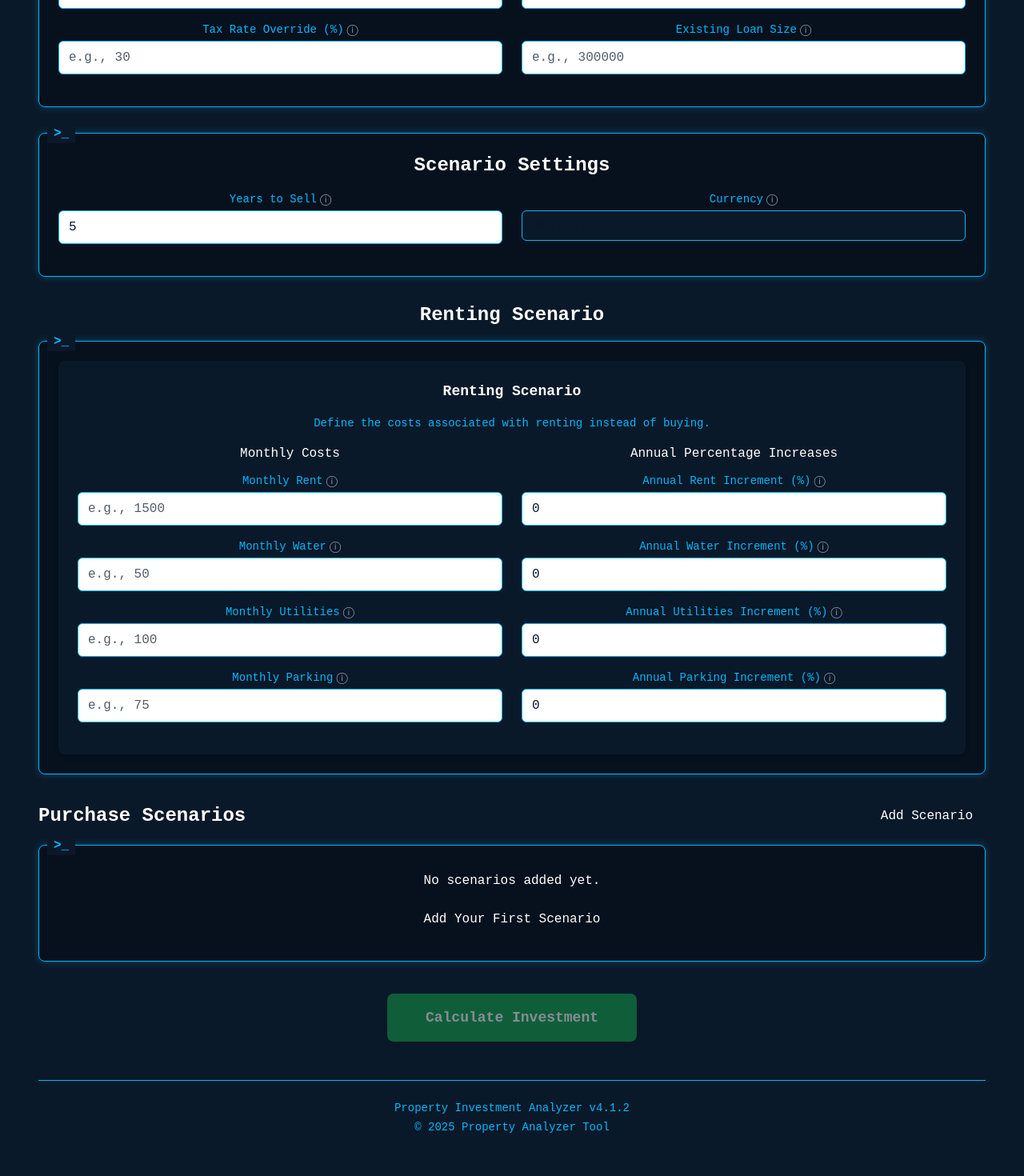
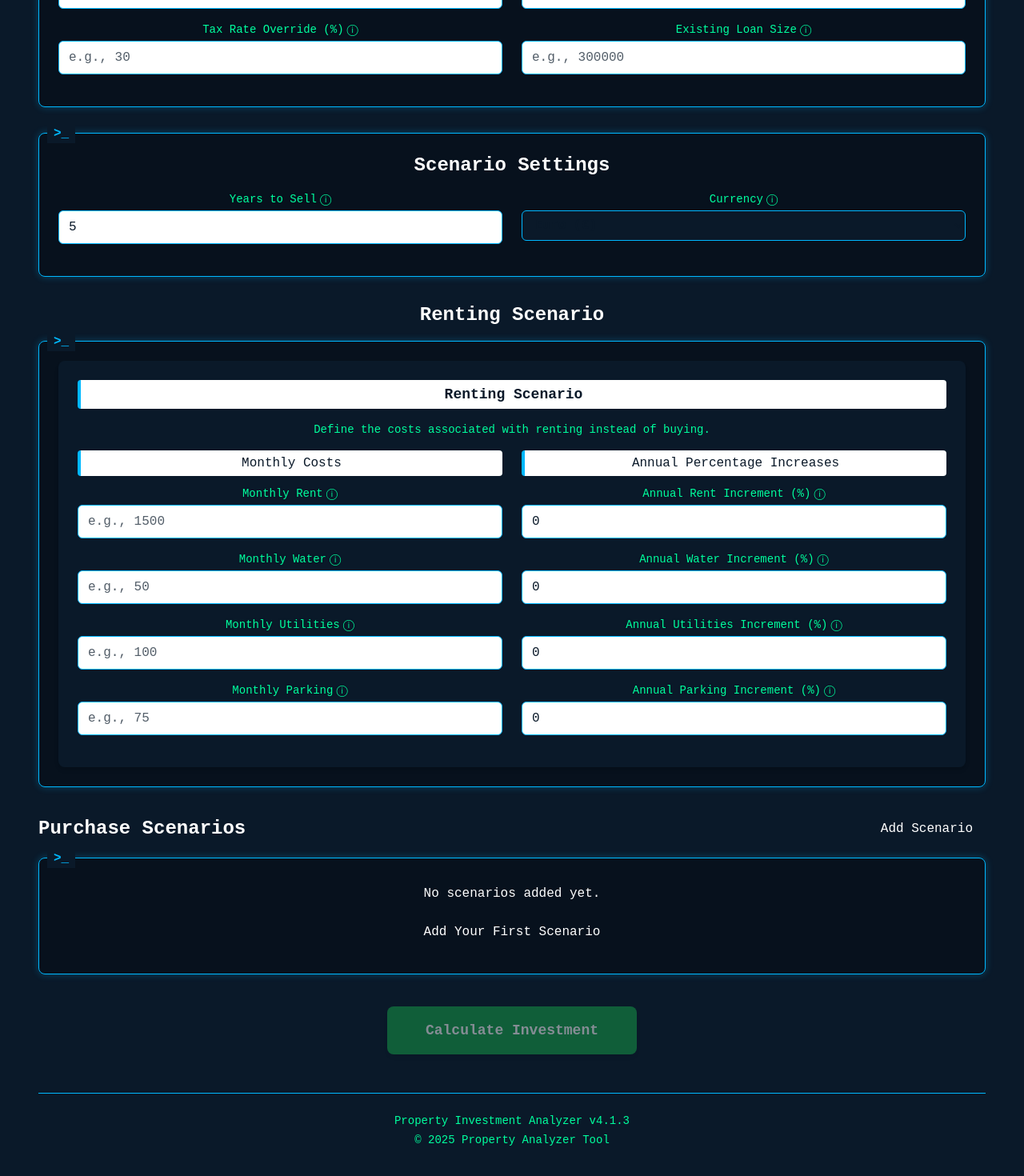
Before and after one commit to buildcomplete/manus_property_analyzer_it4, a React (Vite) app in the folder frontend/: page / in a window 1280 px wide. Shown: the part 356-1826 px from the top of the page at 80% size. Built offline with nearby package versions, Linux system fonts and the light colour scheme.

Commit message:
manus v4.1.3, more fixes to  make text readable (still not good)

```diff
--- a/frontend/package.json
+++ b/frontend/package.json
@@ -1,7 +1,7 @@
 {
   "name": "property-analyzer",
   "private": true,
-  "version": "4.1.2",
+  "version": "4.1.3",
   "type": "module",
   "scripts": {
     "dev": "vite",
--- a/frontend/public/config.js
+++ b/frontend/public/config.js
@@ -1,5 +1,5 @@
 // Runtime configuration for the Property Analyzer frontend
 window.RUNTIME_CONFIG = {
   API_URL: "http://localhost:5000/api",
-  VERSION: "4.1.2"
+  VERSION: "4.1.3"
 };
--- a/frontend/src/index.css
+++ b/frontend/src/index.css
@@ -47,7 +47,7 @@
     --ring: var(--electric-blue);
 
     /* Form and label colors - high contrast with buildcomplete palette */
-    --label-color: var(--electric-blue);
+    --label-color: var(--bright-green);
     --input-text: var(--dark-blue);
     --input-placeholder: var(--dark-blue);
     --input-background: var(--off-white);
@@ -70,6 +70,7 @@
     color: var(--label-color);
     font-weight: 700;
     text-shadow: 0 0 2px var(--dark-blue);
+    font-size: 1.05rem;
   }
 
   input, select, textarea {
@@ -121,11 +122,12 @@
   /* Improve form labels and info icons */
   .info-icon {
     color: var(--bright-green);
+    font-size: 1.2rem;
   }
 
   /* Improve text contrast for all UI elements */
   .text-muted-foreground {
-    color: var(--electric-blue) !important;
+    color: var(--bright-green) !important;
   }
 
   /* Override any non-buildcomplete colors in Tailwind classes */
@@ -134,7 +136,7 @@
   }
 
   .text-gray-500, .text-gray-600, .text-gray-700 {
-    color: var(--electric-blue) !important;
+    color: var(--bright-green) !important;
   }
 
   .text-indigo-500, .text-indigo-600, .text-indigo-700 {
@@ -151,4 +153,89 @@
     color: var(--dark-blue);
     border-color: var(--electric-blue);
   }
+
+  /* Targeted fixes for selectors */
+  select, .select, [role="combobox"] {
+    background-color: var(--off-white);
+    color: var(--dark-blue);
+    border: 2px solid var(--bright-green);
+    font-weight: 600;
+  }
+
+  /* Fix for selector labels */
+  label[for="country"],
+  label[for="city"],
+  label[for="propertyType"],
+  label[for="currency"],
+  div:has(> select) > label,
+  div:has(> [role="combobox"]) > label {
+    color: var(--bright-green);
+    font-weight: 700;
+    font-size: 1.1rem;
+    text-shadow: 0 0 3px var(--dark-blue);
+  }
+
+  /* Fix for table columns with low contrast */
+  th, td {
+    color: var(--off-white);
+    font-weight: 500;
+  }
+
+  th {
+    color: var(--bright-green);
+    font-weight: 700;
+  }
+
+  /* Payment column specific fix */
+  td:first-child,
+  th:first-child {
+    color: var(--electric-blue);
+    font-weight: 700;
+  }
+
+  /* Est. Selling Value column fix */
+  th:contains("Est. Selling Value"),
+  td:nth-child(4) {
+    color: var(--bright-green);
+    font-weight: 600;
+  }
+
+  /* Fix for calculation result headings with white background */
+  .bg-white h1, .bg-white h2, .bg-white h3,
+  .bg-white h4, .bg-white h5, .bg-white h6 {
+    color: var(--dark-blue);
+    background-color: var(--off-white);
+    padding: 0.25rem 0.5rem;
+    border-radius: 4px;
+    border-left: 4px solid var(--electric-blue);
+  }
+
+  /* Deep dive section text fixes */
+  .deep-dive-section h3,
+  .deep-dive-section h4,
+  div:contains("Purchase Costs") {
+    color: var(--bright-green);
+    font-weight: 700;
+    text-shadow: 0 0 2px var(--dark-blue);
+  }
+
+  /* Additional fixes for any remaining low contrast elements */
+  [class*="text-gray"],
+  [class*="text-slate"],
+  [class*="text-neutral"] {
+    color: var(--bright-green) !important;
+  }
+
+  /* Ensure all table headers have good contrast */
+  thead th, thead td {
+    color: var(--bright-green);
+    font-weight: 700;
+    border-bottom: 2px solid var(--electric-blue);
+  }
+
+  /* Ensure all table cells have good contrast */
+  tbody td, tbody th {
+    color: var(--off-white);
+    border-bottom: 1px solid rgba(0, 184, 255, 0.3);
+  }
 }
```
